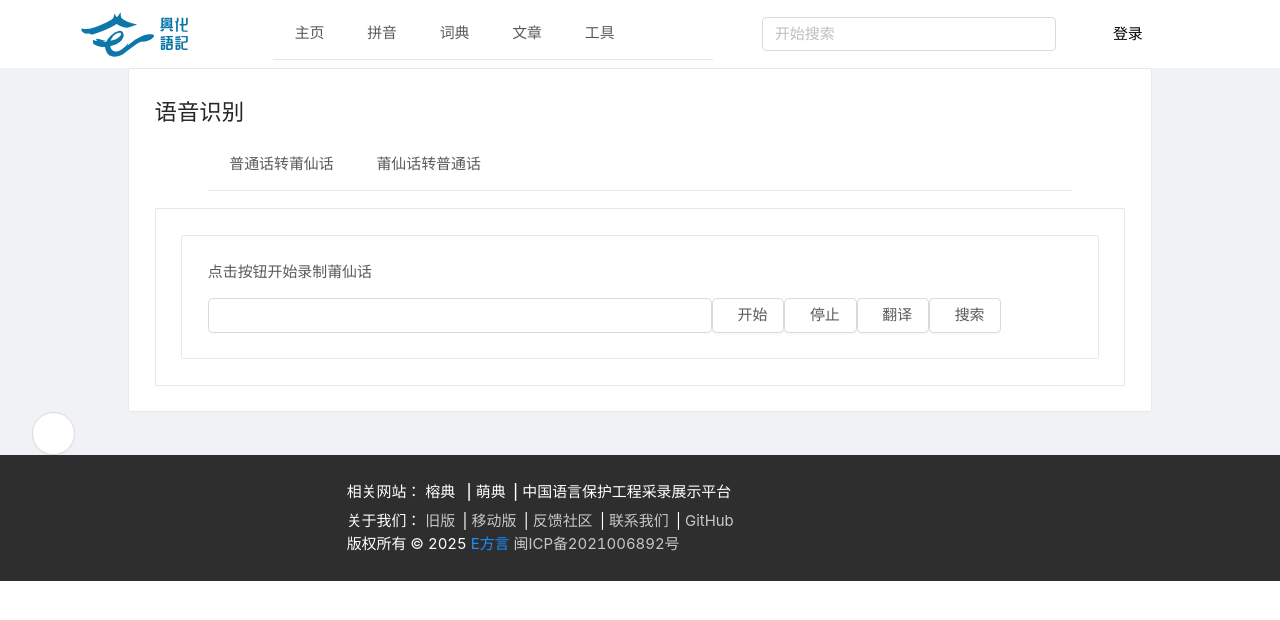
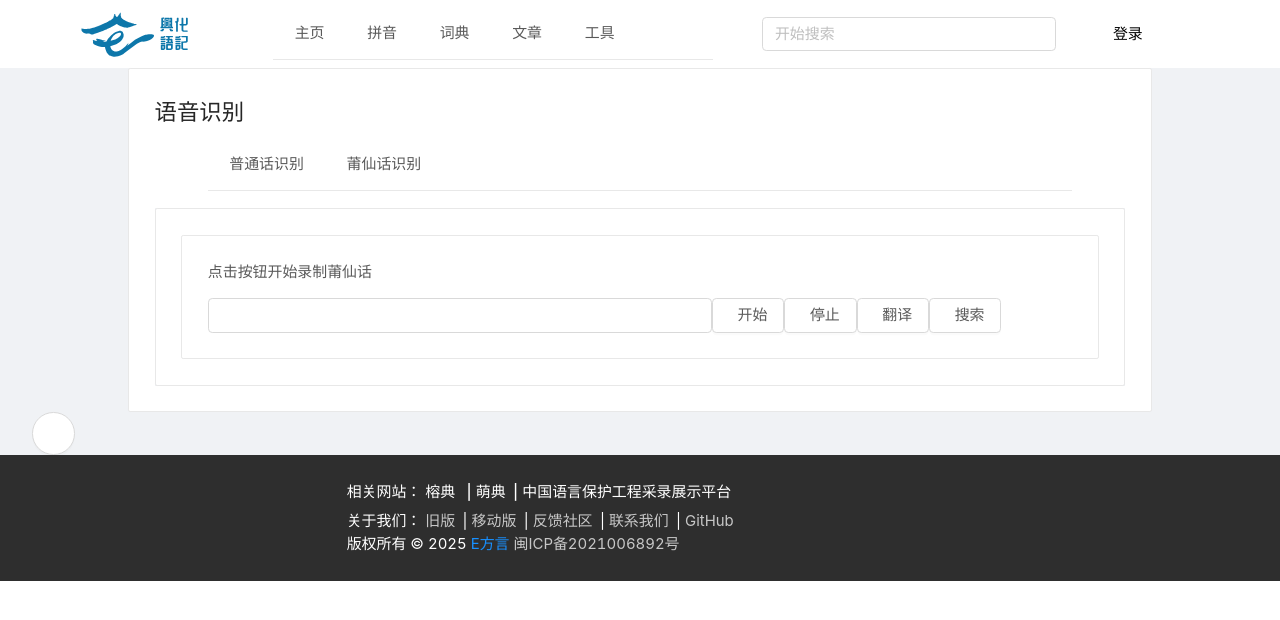
Before and after one commit to e-dialect/hinghwa-dict-web, a Vue app: page /xtpTranslation in a window 1280 px wide. Shown: the top 620 px of the page. Built offline with nearby package versions, Linux system fonts and the light colour scheme.

Commit message:
fix(translation): change text

```diff
--- a/src/views/Translation/translationHeader.vue
+++ b/src/views/Translation/translationHeader.vue
@@ -3,12 +3,12 @@
   <a-menu v-model="tab1" mode="horizontal">
     <a-menu-item key="ptx">
       <router-link replace :to="{name:'ptxTranslation'}">
-        普通话转莆仙话
+        普通话识别
       </router-link>
     </a-menu-item>
     <a-menu-item key="xtp">
       <router-link replace :to="{name:'xtpTranslation'}">
-        莆仙话转普通话
+        莆仙话识别
       </router-link>
     </a-menu-item>
   </a-menu>
```
